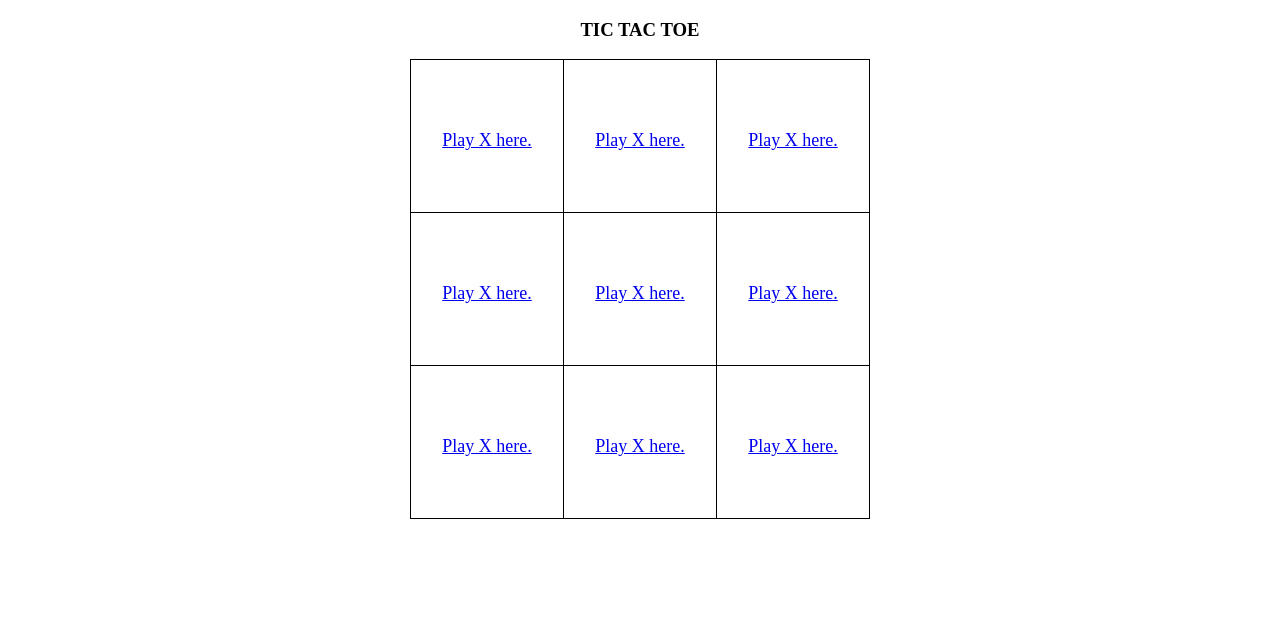
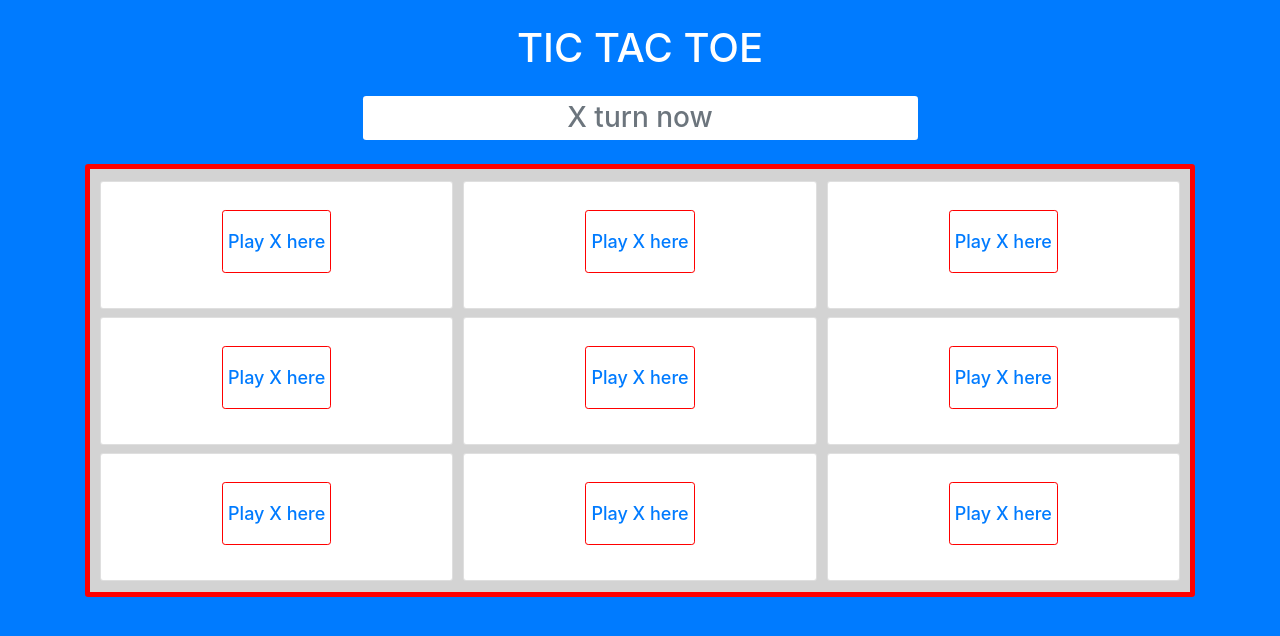
Before and after one commit to CodePathfinder/tictoctoe, a Flask app: page / in a window 1280 px wide. Shown: the top 636 px of the page. Run offline with Flask 2, Linux system fonts and the light colour scheme; some libraries are stand-ins or nearby versions.

```diff
--- a/application.py
+++ b/application.py
@@ -1,7 +1,6 @@
 from flask import Flask, render_template, session, redirect, url_for
 from flask_session import Session
 from tempfile import mkdtemp
-import math
 import copy
 
 app = Flask(__name__)
@@ -11,96 +10,153 @@ app.config["SESSION_PERMANENT"] = False
 app.config["SESSION_TYPE"] = "filesystem"
 Session(app)
 
-# this function checks and returns result of the game
+
 def check_result(board):
+    """ check and return result of the game """
+
     players = ["X", "O"]
     winner = ""
     score = None
     for player in players:
         if board[0][0] == player and board[0][1] == player and board[0][2] == player or \
-            board[1][0] == player and board[1][1] == player and board[1][2] == player or \
-            board[2][0] == player and board[2][1] == player and board[2][2] == player or \
-            board[0][0] == player and board[1][0] == player and board[2][0] == player or \
-            board[0][1] == player and board[1][1] == player and board[2][1] == player or \
-            board[0][2] == player and board[1][2] == player and board[2][2] == player or \
-            board[0][0] == player and board[1][1] == player and board[2][2] == player or \
-            board[2][0] == player and board[1][1] == player and board[0][2] == player:
+                board[1][0] == player and board[1][1] == player and board[1][2] == player or \
+                board[2][0] == player and board[2][1] == player and board[2][2] == player or \
+                board[0][0] == player and board[1][0] == player and board[2][0] == player or \
+                board[0][1] == player and board[1][1] == player and board[2][1] == player or \
+                board[0][2] == player and board[1][2] == player and board[2][2] == player or \
+                board[0][0] == player and board[1][1] == player and board[2][2] == player or \
+                board[2][0] == player and board[1][1] == player and board[0][2] == player:
 
             winner = player
-
+            break
     if winner == "X":
         score = 1
     elif winner == "O":
         score = -1
-    elif None not in board[0] and None not in board[1] and None not in board[2] and not winner:
+    elif None not in board[0] and None not in board[1] and None not in board[2]:
         score = 0
     return score
 
 
-# this function helps the computer determin the best move (brute force algorthm)
 def minimax(game, turn):
-    score = check_result(game)
-    if score in [-1, 0, 1]:
-        print("THIS IS A BASE CASE! SCORE = ", score)
-        return score
+    """ help computer determine the best move """
 
     available_moves = []
     for i in range(3):
         for j in range(3):
             if game[i][j] == None:
-                available_moves.append((i ,j))
+                available_moves.append((i, j))
 
-    print("Available_moves: ", available_moves)
+    max_hops = session['counter']
+
+    score = check_result(game)
+    if score in [-1, 0, 1]:
+        print(f"THIS IS A BASE CASE! SCORE = {score}")
+        # determine depth of recursion
+        recursion_depth = max_hops - len(available_moves)
+        print(f"Recursion_depth = {recursion_depth}")
+        print()
+        return (score, recursion_depth)
+
+    print(f"Available moves for {turn} player: {available_moves}")
 
     if turn == "X":
         value = -1000
         for move in available_moves:
+            print('"X" next move:', move)
             # update game with the next move
             game[move[0]][move[1]] = "X"
-            value = max(value, minimax(game, "O"))
-            # restore game after analysis of the next move
+            score_depth = minimax(game, "O")
+            # keep track of recursion depths for the corresponding scores (format: list of tuples)
+            session["score_depth_track"].append(score_depth)
+            value = max(value, score_depth[0])
+            # determine the min recursion depth (hops) for the corresponding value
+            # TODO original (3 lines below)
+            # for score, depth in session["score_depth_track"]:
+            #     if score == value:
+            #         hops = depth if depth < max_hops else max_hops
+            # TODO start test
+            if value == -1:
+                # determine longest way for loose
+                hops = max(
+                    depth for score, depth in session["score_depth_track"] if score == value)
+            else:
+                # determine shortest way for win
+                hops = min(
+                    depth for score, depth in session["score_depth_track"] if score == value)
+            # TODO end test
+            # restore game after analysis of the move
             game[move[0]][move[1]] = None
 
     else:
         value = 1000
         for move in available_moves:
+            print('"O" next move:', move)
             # update game with the next move
             game[move[0]][move[1]] = "O"
-            value = min(value, minimax(game, "X"))
-            # restore game after analysis of the next move
+            score_depth = minimax(game, "X")
+            # keep track of recursion depths for the corresponding scores (format: list of tuples)
+            session["score_depth_track"].append(score_depth)
+            value = min(value, score_depth[0])
+            # determine the min recursion depth (hops) for the corresponding value
+            # TODO original (3 lines below)
+            # for score, depth in session["score_depth_track"]:
+            #     if score == value:
+            #         hops = depth if depth < max_hops else max_hops
+            # TODO start test
+            if value == 1:
+                # determine longest way for loose
+                hops = max(
+                    depth for score, depth in session["score_depth_track"] if score == value)
+            else:
+                # determine shortest way for win
+                hops = min(
+                    depth for score, depth in session["score_depth_track"] if score == value)
+            # TODO end test
+            # restore game after analysis of the move
             game[move[0]][move[1]] = None
 
-    return value
+    return (value, hops)
 
 
 @app.route("/")
 def index():
     if "board" not in session:
-        session["board"] = [[None, None, None], [None, None, None], [None, None, None]]
+        session["board"] = [[None, None, None], [
+            None, None, None], [None, None, None]]
         session["turn"] = "X"
         session["moves"] = []
         session["gameover"] = False
+        session["score_depth_track"] = []
     # update the player's turn
-    elif  session["turn"] == "X":
+    elif session["turn"] == "X":
         session["turn"] = "O"
     else:
         session["turn"] = "X"
-    # check of the score for show result
+    # check the score to show result
     score = check_result(session["board"])
+    result = ""
     if score != None:
         session["gameover"] = True
-    result = ""
+        if score == 1:
+            result = "Winner is X!"
+        elif score == -1:
+            result = "Winner is O!"
+        elif score == 0:
+            result = "Tie game..."
     if session["moves"] == []:
         start = True
     else:
         start = False
-    if score == 1:
-        result = "Winner is X!"
-    elif score == -1:
-        result = "Winner is O!"
-    elif score == 0:
-        result = "Tie game..."
-    return render_template("game.html", game=session["board"], turn=session["turn"], result=result, gameover=session["gameover"], start=start)
+
+    return render_template("game.html",
+                           game=session["board"],
+                           turn=session["turn"],
+                           result=result,
+                           gameover=session["gameover"],
+                           start=start,
+                           cthelp=len(session["moves"])
+                           )
 
 
 @app.route("/play/<int:row>/<int:col>")
@@ -113,10 +169,12 @@ def play(row, col):
 
 @app.route("/restart")
 def restart():
-    session["board"] = [[None, None, None], [None, None, None], [None, None, None]]
-    session["turn"] = "O"
-    session["moves"].clear()
-    session["gameover"] = False
+    if "board" in session:
+        session["board"] = [[None, None, None], [
+            None, None, None], [None, None, None]]
+        session["turn"] = "O"
+        session["moves"].clear()
+        session["gameover"] = False
     return redirect(url_for("index"))
 
 
@@ -141,43 +199,67 @@ def computermove():
     for i in range(3):
         for j in range(3):
             if game[i][j] == None:
-                available_next_moves.append((i ,j))
-
-    print(f"List of moves available for {session['turn']} player: {available_next_moves}")
+                available_next_moves.append((i, j))
+    # set number of the moves left left to fill in the game board (used in minimax function to calculate depth of recurtion for each basecase)
+    session['counter'] = len(available_next_moves)
+    print(
+        f"List of moves available for {session['turn']} player: {available_next_moves}")
 
     if len(available_next_moves) == 1:
         computer_move = available_next_moves[0]
     else:
-        values = []
         value_move_map = []
+        value_hops = []
         for move in available_next_moves:
+            print(f'==== "{session["turn"]}" NEXT MOVE ==== :', move)
             # imitation of the test move
             game[move[0]][move[1]] = session["turn"]
-            # value: score for the game presuming the test move is made
-            value = minimax(game, next_turn)
-            # list of scores for the games for each of available moves
-            values.append(value)
-            # score - move mapping list
-            value_move_map.append((value, move))
+            # value_hops tulpe: SCORE for the game presuming the test move is made and correspoding NUMBER OF HOPS(moves) to get ths score
+            value_hop = minimax(game, next_turn)
+            # compelete list of value_hops tuples for all available moves
+            value_hops.append(value_hop)
+            # compelete value_hops and move mapping list in format [((score, hops),(move tuple)), ] for all available moves
+            value_move_map.append((value_hop, move))
             # cancelation of the test move
             game[move[0]][move[1]] = None
-        print("Values List:", values)
+        print("Value_hops List:", value_hops)
         print("Value_Move_Map:", value_move_map)
 
+        # determine best move(s) by (1) best_value and (2) best_hops crireria
+        if session["turn"] == "X":
+            best_value, _ = max(value_hops, key=lambda item: item[0])
+            if best_value == -1:
+                # determine longest way for loose
+                best_hops = max(
+                    hops for value, hops in value_hops if value == best_value)
+            else:
+                # determine shortest way for win
+                best_hops = min(
+                    hops for value, hops in value_hops if value == best_value)
+        else:
+            best_value, _ = min(value_hops, key=lambda item: item[0])
+            if best_value == 1:
+                # determine longest way for loose
+                best_hops = max(
+                    hops for value, hops in value_hops if value == best_value)
+            else:
+                # determine shortest way for win
+                best_hops = min(
+                    hops for value, hops in value_hops if value == best_value)
+        print(f"Best Value {best_value} | Best Hops: {best_hops}")
+        # compile and fill in "selected_moves" shortlist based on best_value/best_hops crireria
         selected_moves = []
-        if session["turn"] == "X":
-            best_value = max(values)
-        else:
-            best_value = min(values)
-        print("Best Value:", best_value)
-        for item in value_move_map:
-            if item[0] == best_value:
-                selected_moves.append(item[1])
+        for item, move in value_move_map:
+            if item[0] == best_value and item[1] == best_hops:
+                selected_moves.append(move)
+
         print("SELECTED MOVES LIST: ", selected_moves)
 
-        # if one or more elements in selected moves list, the first element is selected
+        # take the first element (presumably, "the best move") of the selected moves list
         computer_move = selected_moves[0]
 
+    # do the computer_move on the original board
     session["board"][computer_move[0]][computer_move[1]] = session["turn"]
+    # add the computer_move to history of moves
     session["moves"].append(computer_move)
     return redirect(url_for("index"))
--- /dev/null
+++ b/static/style.css
@@ -0,0 +1,48 @@
+body {
+  background-color: #007bff;
+  /* background-color: lightgrey; */
+  text-align: center;
+}
+
+.card-product-grid:hover {
+  box-shadow: 0 4px 15px rgb(153 153 153 / 80%);
+  transition: 0.3s;
+  transform: scale(1.01);
+}
+
+.card-product-grid {
+  border-radius: 0.2rem 0.2rem 0.2rem 0.2rem;
+  min-height: 120px;
+  text-align: center;
+  margin: 0px -10px;
+}
+
+.turn {
+  font-size: 50px;
+  color: red;
+}
+
+.move {
+  font-size: 18px;
+  border: 1px solid red;
+  border-radius: 0.2rem 0.2rem 0.2rem 0.2rem;
+  padding: 20px 5px;
+}
+
+a:hover {
+  text-decoration: none;
+}
+
+.plate {
+  border: 5px solid red;
+  padding: 0px 20px 7px 20px;
+  background-color: lightgrey;
+  border-radius: 0.2rem 0.2rem 0.2rem 0.2rem;
+}
+
+h3 {
+  background-color: white;
+  padding: 20px 20px;
+  border-radius: 0.2rem 0.2rem 0.2rem 0.2rem;
+  padding: 5px;
+}
--- a/templates/game.html
+++ b/templates/game.html
@@ -1,56 +1,79 @@
 <!DOCTYPE html>
 
 <html lang="en">
+
 <head>
     <title>Tic Tac Toe</title>
-        <style>
-            body {
-                text-align: center;
-            }
-            table {
-                border-collapse: collapse;
-                margin: auto;
-            }
-            td {
-                border: 1px solid black;
-                width: 150px;
-                height: 150px;
-                font-size: 30px;
-                text-align: center;
-            }
-            td > a {
-                font-size: 18px;
-            }
-        </style>
+
+    <link rel="stylesheet" href="https://stackpath.bootstrapcdn.com/bootstrap/4.4.1/css/bootstrap.min.css"
+        integrity="sha384-Vkoo8x4CGsO3+Hhxv8T/Q5PaXtkKtu6ug5TOeNV6gBiFeWPGFN9MuhOf23Q9Ifjh" crossorigin="anonymous">
+
+    <link rel="stylesheet" href="{{ url_for('static', filename='style.css') }}">
+
 </head>
-    <body>
-        <h3>TIC TAC TOE</h3>
-        <h3>{{ result }}</h3>
-        <table>
+
+<body class="container">
+    <h1 class="my-4 text-white">TIC TAC TOE</h1>
+    <h3 class="w-50 mx-auto mb-4 {% if 'X' in result %}
+        text-danger {% else %} text-primary {% endif %}">
+        {% if result %}
+        <span class="{% if 'X' in result %}
+        text-danger {% elif 'O' in result %} text-primary {% else %} text-secondary {% endif %}">{{ result }}</span>
+        {% else %}
+        <span class="text-secondary">{{ turn }} turn now</span>
+        {% endif %}
+    </h3>
+    <div class="plate">
         {% for i in range(3) %}
-                <tr>
+        <div class="row my-2 justify-content-md-center">
             {% for j in range(3) %}
-                        <td>
+            <div class="col-sm-4 col-xs-auto">
+                <div class="card card-product-grid h-100 my-1">
+                    <div class="card-body">
+                        <h4 class="">
                             {% if game[i][j] %}
+                            <div
+                                class="turn mt-2 {% if game[i][j]=='X' %} text-danger {% else %} text-primary {% endif %}">
                                 {{ game[i][j] }}
+                            </div>
                             {% else %}
                             {% if not result %}
-                                    <a href="{{ url_for('play', row=i, col=j) }}">Play {{ turn }} here.</a>
+                            <div class="mt-4">
+                                <a class="move" href="{{ url_for('play', row=i, col=j) }}">
+                                    Play {{ turn }} here
+                                </a>
+                            </div>
                             {% endif %}
                             {% endif %}
-                        </td>
+                        </h4>
+                    </div>
+                    <!-- /.card-body mt-1 -->
+                </div>
+                <!-- /.card card-product-grid h-100 -->
+            </div>
+            <!-- /.col-lg-3 -->
             {% endfor %}
-                </tr>
+        </div>
+        <!-- /.row -->
         {% endfor %}
-        </table>
+    </div>
+    <!-- /.plate -->
+    <div class="row my-3 mx-2 justify-content-md-center">
         {% if not start %}
-            {% if not gameover %}
-                <a href="/computermove">Let Computer Make Move</a><br>
+        {% if not gameover and cthelp is gt 1 %}
+        <div class="col-sm-4 col-xs-auto">
+            <a class="btn btn-secondary btn-block mb-1" href="/computermove">Computer help</a>
+        </div>
         {% endif %}
-            <a href="/undo">Undo Move</a><br>
-            <a href="/restart">Reset Game</a>
-        {% else %}
-            <a></a>
+        <div class="col-sm-4 col-xs-auto">
+            <a class="btn btn-secondary btn-block mb-1" href="/undo">Undo move</a>
+        </div>
+        <div class="col-sm-4 col-xs-auto">
+            <a class="btn btn-secondary btn-block mb-1" href="/restart">Reset game</a>
+        </div>
         {% endif %}
+    </div>
+    <!-- /.row -->
 </body>
+
 </html>
```
Also changed, not shown: requirements.txt (+9 -6 lines), 1 other file. Lines whose indentation alone changed are shown as unchanged.
